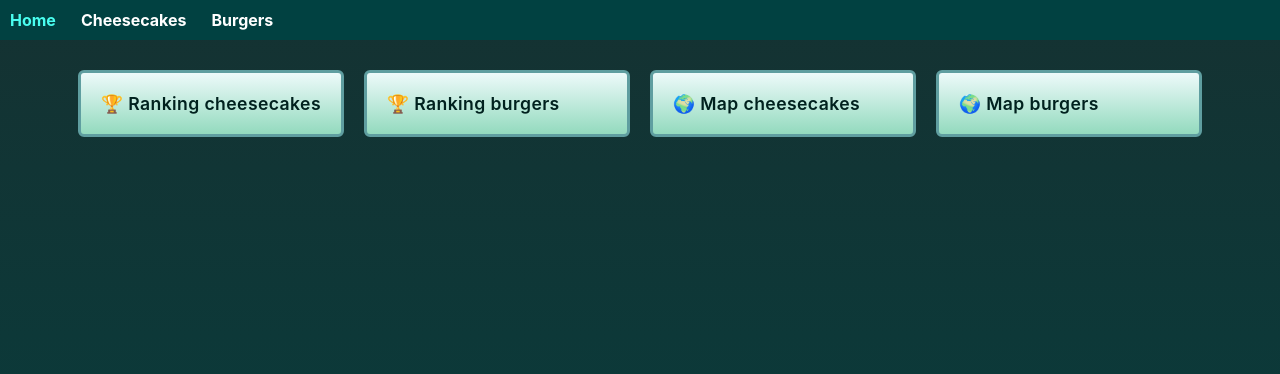
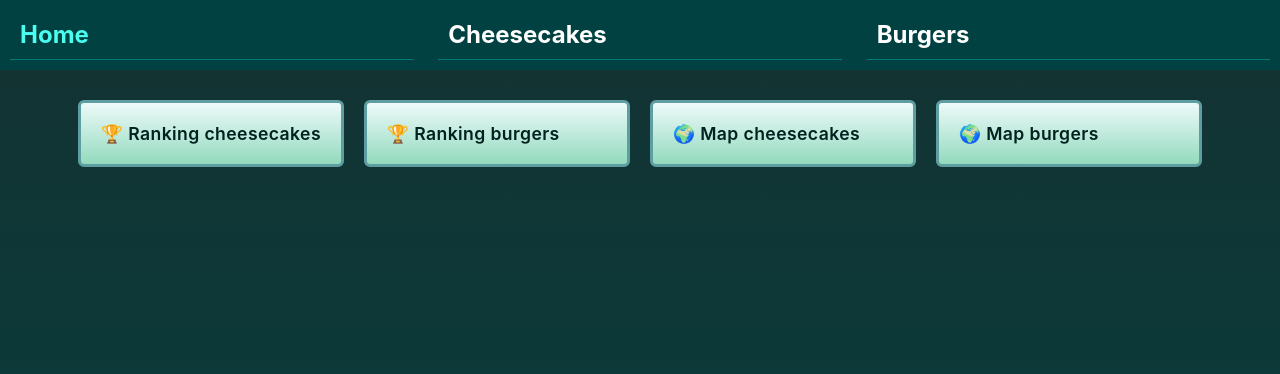
Before and after one commit to javirro/food-ranking-ui, a React (Create React App) app: page / in a window 1280 px wide. Shown: the top 374 px of the page. Built offline with nearby package versions, Linux system fonts and the light colour scheme; no server answers.

Commit message:
update navbar addresses

```diff
--- a/src/Styles/navbar.css
+++ b/src/Styles/navbar.css
@@ -29,12 +29,18 @@ nav {
 
 @media all and (max-width: 425px) {
   .nav-items {
+    position: fixed;
+    z-index: 9999;
     display: flex;
     flex-direction: column;
     align-items: flex-start;
-    justify-content: center;
+    justify-content: flex-start;
+    padding: 10px;
     gap: 4px;
-    background-color: var(--main-middle-color);
+    background-color:  rgba(0,0,0,0.9);
+    min-height: 100vh;
+    width: 100%;
+    animation: movefromRight 0.5s;
   }
   .none {
     display: none;
@@ -42,10 +48,23 @@ nav {
 }
 
 .nav-link {
-  color: white;
+  width: 100%;
+  padding: 10px;
+  color: var(--main-light-color);
+  font-size: 24px;
   text-decoration: none;
+  border-bottom: 1px solid  var(--main-middle-color);
 }
 
 .nav-link.active {
   color: var(--main-title-color);
 }
+
+@keyframes movefromRight {
+  from {
+    transform: translateX(100%);
+  }
+  to {
+    transform: translateX(0);
+  }
+}
```
